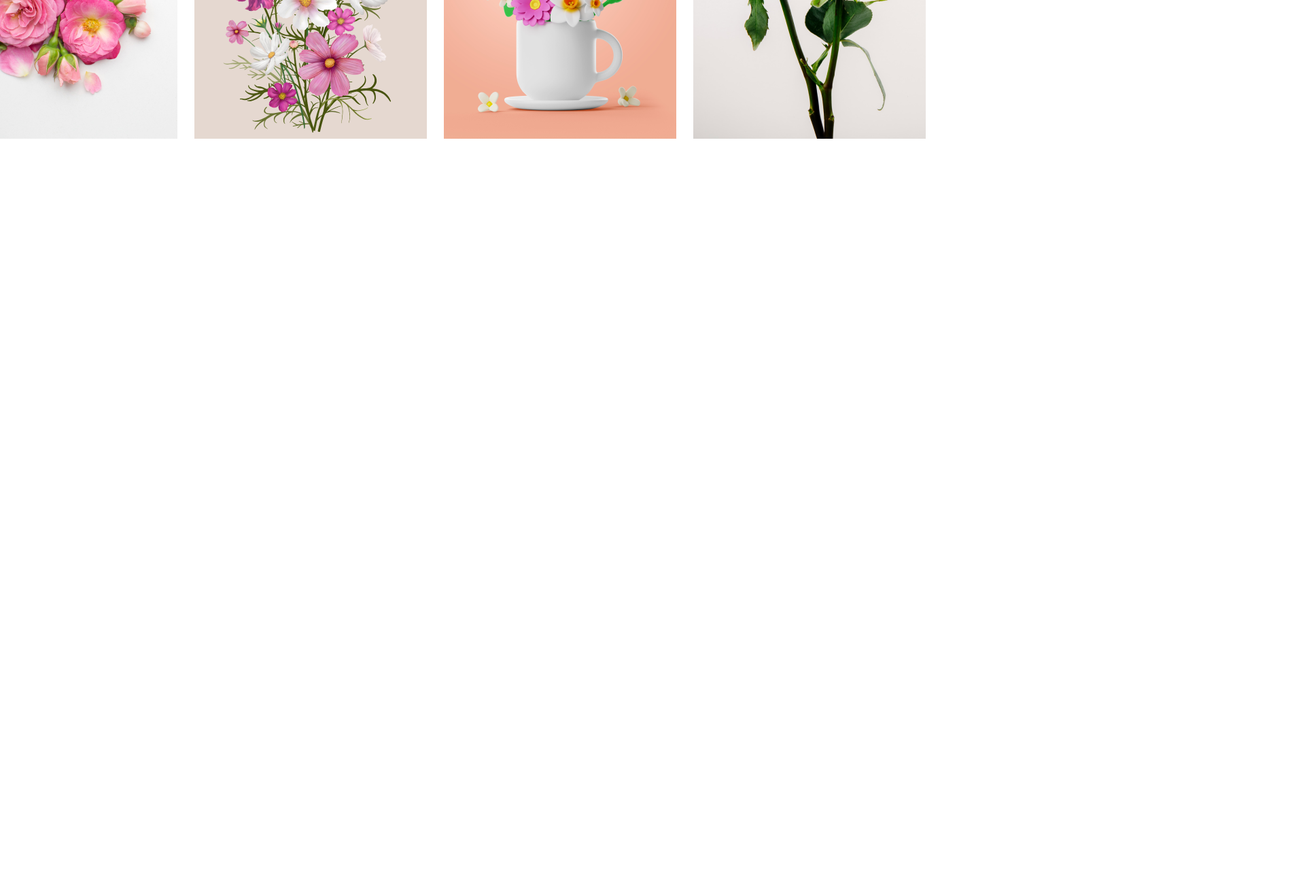
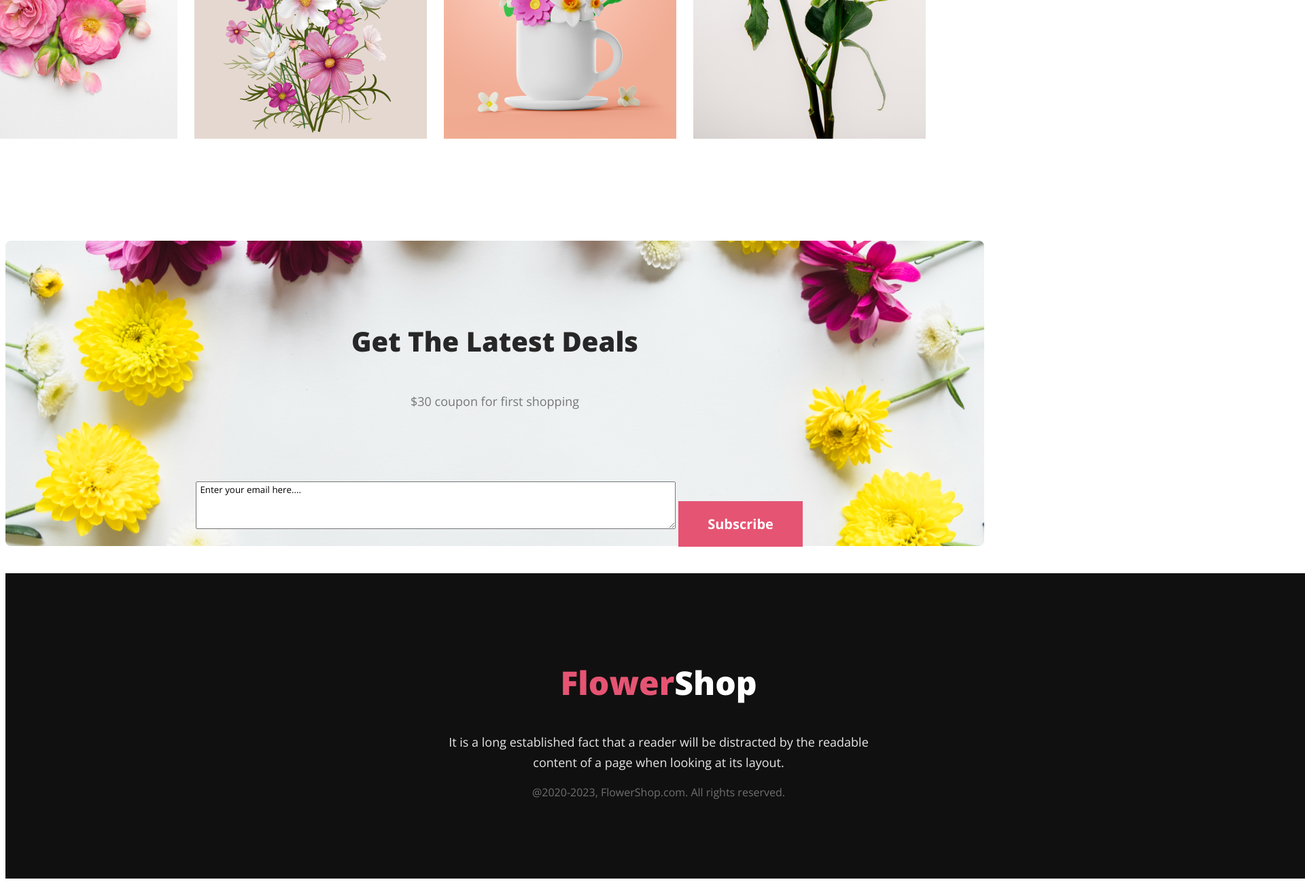
Before and after one commit to fazleyrabbi8/myfirstassignment, a plain HTML site: page index.html in a window 1280 px wide. Shown: the part 3735-5035 px from the top of the page at 68% size, 1920 px wide, since content can reach past the window. Before the commit the page ends 3947 px from the top, so only its background shows below. Drawn offline with nearby package versions, Linux system fonts and the light colour scheme.

Commit message:
finishedallsectionsasmuchasicould

```diff
--- a/index.html
+++ b/index.html
@@ -165,7 +165,7 @@
 
 
 
-    <div class="instaimage">
+            <div class="instaimage">
                 <div class="instagramimages1">
                     <img src="Flower Asset/Flower 01.png" alt="Flower 01">
 
@@ -189,10 +189,39 @@
         </section>
 
 
-
     </main>
 
     <footer>
+        <section class="emailsubscribe">
+            <h1 class="latestdeal"> Get The Latest Deals</h1>
+            <p class="latestdealdescription">$30 coupon for first shopping</p>
+
+            <div class="Subscribefield">
+                <textarea name="" id="" cols="20" rows="10"> Enter your email here....</textarea>
+
+                <button class="button-primary">Subscribe</button>
+            </div>
+
+
+        </section>
+
+
+
+        <section class="endsection">
+
+            <h1 class="shoptitle"> <Span class="pinktext">Flower</Span>Shop</h1>
+
+            <p class="lastdescription">It is a long established fact that a reader
+                will be distracted by the readable <br> content
+                of a page
+                when looking
+                at its layout.</p>
+
+
+                <p class="copyright" >@2020-2023, FlowerShop.com. All rights reserved. </p>
+
+
+        </section>
 
     </footer>
 </body>
--- a/style.css
+++ b/style.css
@@ -251,23 +251,107 @@ p {
     height: 396px;
     flex-shrink: 0;
 }
+
 .instagramimages1 {
     width: 342px;
     height: 396px;
     flex-shrink: 0;
 }
+
 .instagramimages2 {
     width: 342px;
     height: 396px;
     flex-shrink: 0;
 }
+
 .instagramimages3 {
     width: 342px;
     height: 396px;
     flex-shrink: 0;
 }
+
 .instagramimages4 {
     width: 342px;
     height: 396px;
     flex-shrink: 0;
 }
+
+.emailsubscribe {
+
+    background-image: url("flower Asset/Rectangle\ 9.png");
+    margin-right: auto;
+    margin-left: auto;
+    width: 1440px;
+    height: 449px;
+    flex-shrink: 0;
+    margin-top: 150px;
+}
+
+.latestdeal {
+    color: #272727;
+    text-align: center;
+    font-size: 40px;
+    font-weight: 800;
+    padding-top: 120px;
+    padding-bottom: 16px;
+}
+
+.latestdealdescription {
+
+    color: rgba(39, 39, 39, 0.60);
+    text-align: center;
+    font-size: 18px;
+    font-weight: 400;
+    padding-bottom: 40px;
+
+
+}
+
+.emailsubscribe textarea {
+
+    width: 700px;
+    height: 64px;
+    margin-top: 48px;
+    margin-left: 280px;
+
+}
+
+.Subscribefield {
+    padding-bottom: 120px;
+    align-items: center;
+    display: inline;
+
+}
+
+.endsection {
+
+    background: #111010;
+    width: 1922px;
+    height: 449px;
+    flex-shrink: 0;
+}
+
+.shoptitle {
+    color: #FFF;
+    font-size: 48px;
+    font-weight: 800;
+    text-align: center;
+    padding-top: 128px;
+}
+
+.lastdescription {
+
+
+    color: rgba(255, 255, 255, 0.90);
+    text-align: center;
+    font-size: 18px;
+    font-weight: 400;
+    line-height: 30px;
+}
+
+.copyright {
+    color: rgba(255, 255, 255, 0.40);
+    text-align: center;
+    font-size: 16px;
+    font-weight: 400;
+}
```
